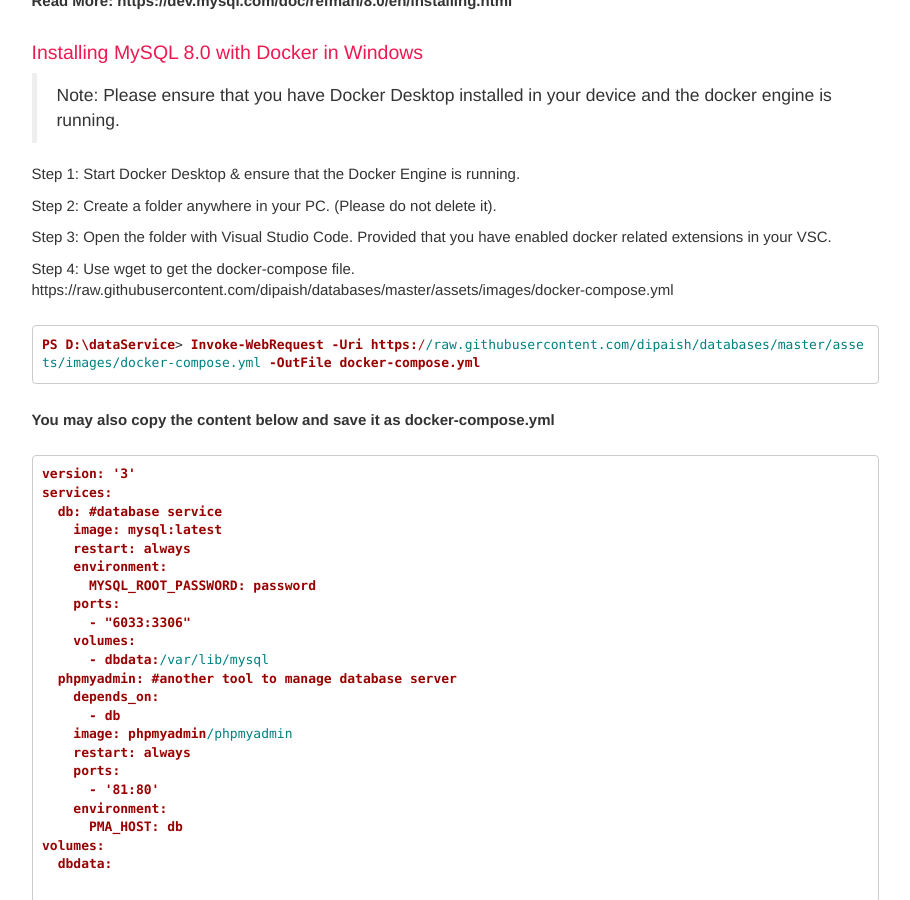
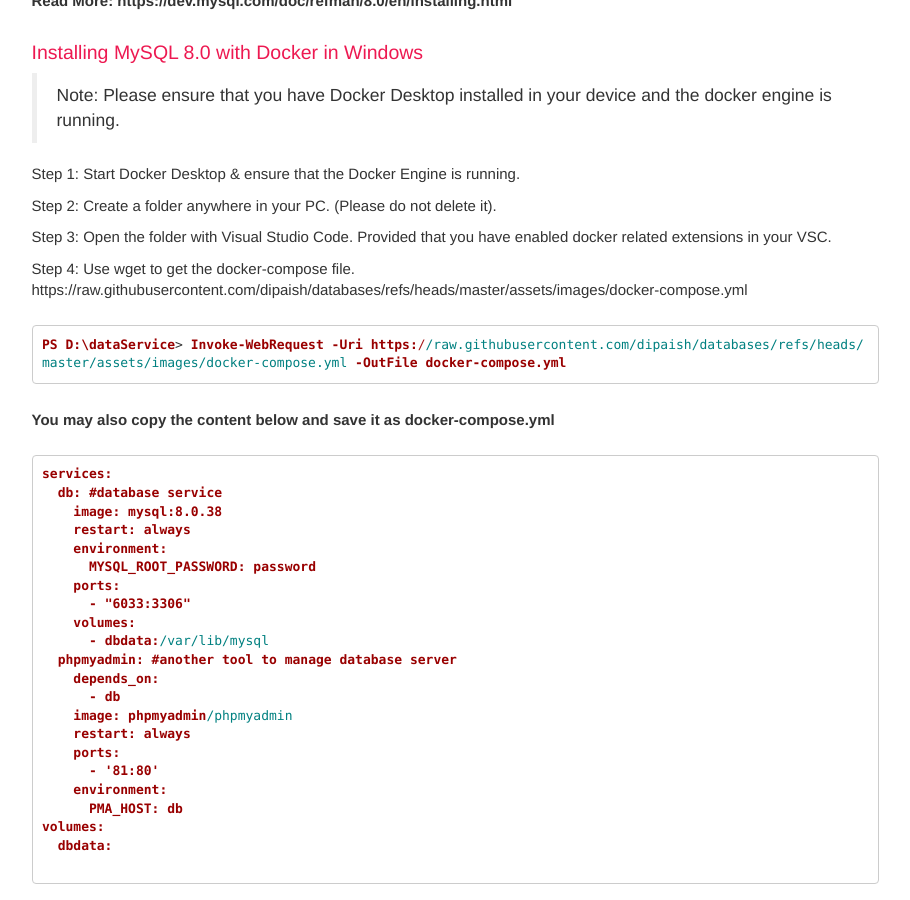
Before and after one commit to dipaish/databases, a Jekyll site: the page built from index.md, in a window 1280 px wide and 900 px high, scrolled down 1118 px. Shown: the whole window, without its empty margins (331-1241 px from the left). Built offline with Jekyll 4.4.1, drawn with Linux system fonts in a browser that asks for light colours; our own code applies the rules of GitHub Pages for plain Markdown files; comment, search, counter and statistics services are not loaded.

Commit message:
Docker-Compose file updated

````diff
--- a/assets/images/docker-compose.yml
+++ b/assets/images/docker-compose.yml
@@ -1,7 +1,6 @@
-version: '3'
 services:
   db: #database service
-    image: mysql:latest
+    image: mysql:8.0.38
     restart: always
     environment:
       MYSQL_ROOT_PASSWORD: password
--- a/index.md
+++ b/index.md
@@ -44,18 +44,17 @@ Step 2: Create a folder anywhere in your PC. (Please do not delete it).
 Step 3: Open the folder with Visual Studio Code. Provided that you have enabled
 docker related extensions in your VSC.
 
-Step 4: Use wget to get the docker-compose file. https://raw.githubusercontent.com/dipaish/databases/master/assets/images/docker-compose.yml
+Step 4: Use wget to get the docker-compose file. https://raw.githubusercontent.com/dipaish/databases/refs/heads/master/assets/images/docker-compose.yml
 
 ```ps
-PS D:\dataService> Invoke-WebRequest -Uri https://raw.githubusercontent.com/dipaish/databases/master/assets/images/docker-compose.yml -OutFile docker-compose.yml
+PS D:\dataService> Invoke-WebRequest -Uri https://raw.githubusercontent.com/dipaish/databases/refs/heads/master/assets/images/docker-compose.yml -OutFile docker-compose.yml
 ```
 **You may also copy the content below and save it as docker-compose.yml**
 
 ```ps
-version: '3'
 services:
   db: #database service
-    image: mysql:latest
+    image: mysql:8.0.38
     restart: always
     environment:
       MYSQL_ROOT_PASSWORD: password
````
